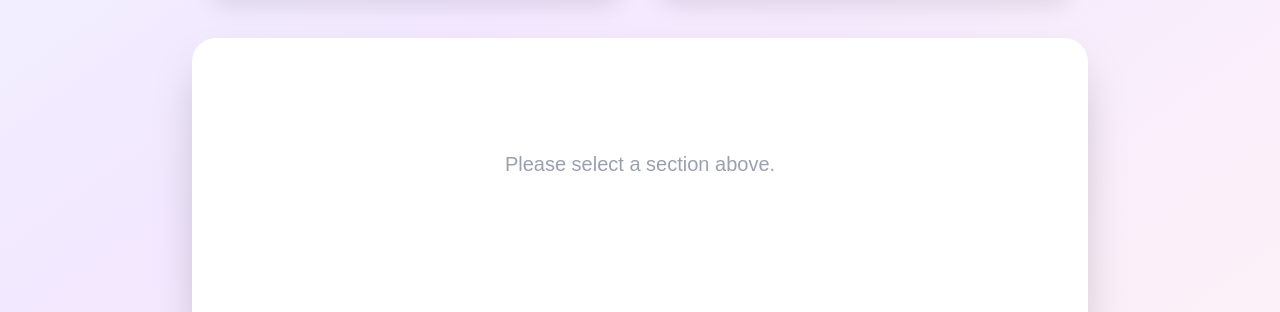
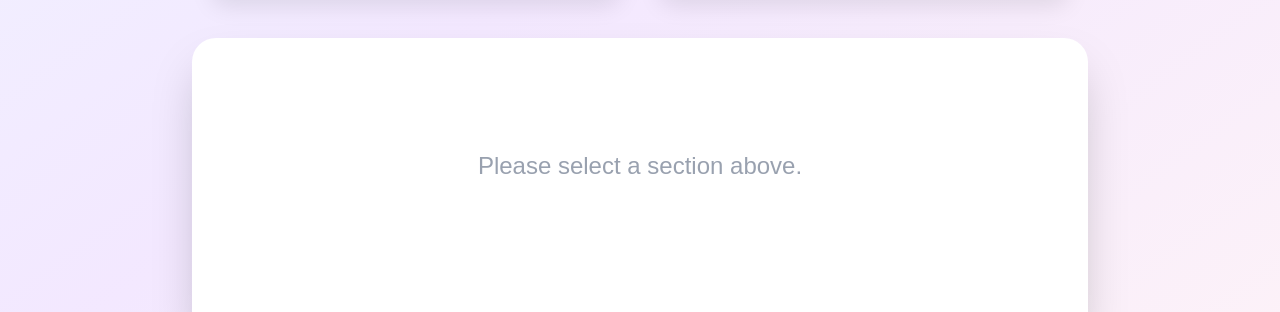
Before and after one commit to swatimishra62/Landing-Page, a Next.js app: page /dashboard in a window 1280 px wide. Shown: the part 566-878 px from the top of the page. Built offline with nearby package versions, Linux system fonts and the light colour scheme.

Commit message:
modifeid dashbaord

```diff
--- a/src/app/admin/newsletter/page.tsx
+++ b/src/app/admin/newsletter/page.tsx
@@ -25,7 +25,7 @@ export default function AdminNewsletter() {
       {loading ? (
         <div className="text-center text-gray-500">Loading...</div>
       ) : emails.length === 0 ? (
-        <div className="text-center text-gray-500">No subscribers found.</div>
+        <div className="text-center text-gray-600">No subscribers found.</div>
       ) : (
         <ul className="space-y-2">
           {emails.map((email, idx) => (
--- a/src/app/dashboard/page.tsx
+++ b/src/app/dashboard/page.tsx
@@ -61,7 +61,7 @@ export default function Dashboard() {
         </div>
         <div className="bg-white rounded-3xl shadow-2xl p-8 min-h-[300px]">
           {!activeSection && (
-            <div className="text-center text-gray-400 text-xl py-20">Please select a section above.</div>
+            <div className="text-center text-gray-400 text-2xl py-20">Please select a section above.</div>
           )}
           {activeSection === "projects" && <ProjectsSection />}
           {activeSection === "clients" && <ClientsSection />}
```
